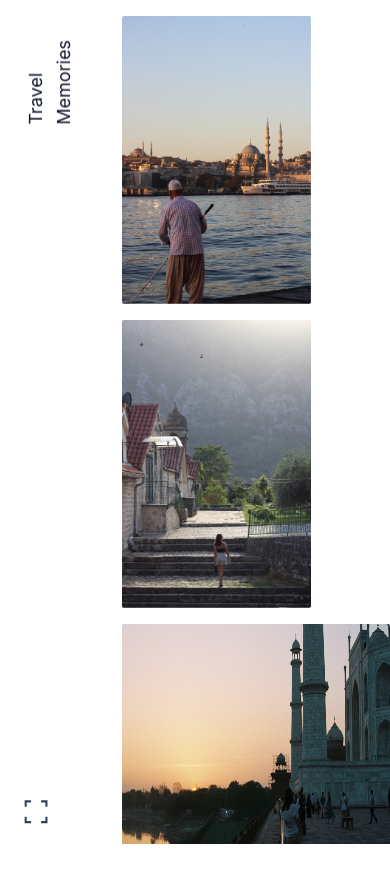
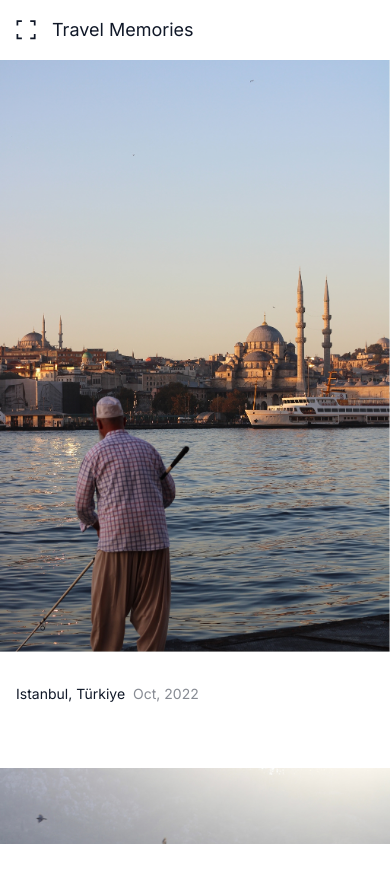
Before and after one commit to danilowoz/memories, a Next.js app: page / in a window 390 px wide. Shown: the top 882 px of the page. Built offline with nearby package versions, Linux system fonts and the light colour scheme.

Commit message:
mobile version

```diff
--- a/src/app/page.tsx
+++ b/src/app/page.tsx
@@ -9,12 +9,12 @@ import payload from "@/data.json";
 import { cn } from "@/utils/classname";
 import type { Photo } from "@/utils/types";
 import { motion } from "motion/react";
-import { Scroller } from "../components/scroller";
+import { ListView } from "../components/list-view";
 
 export default function Home() {
   return (
     <Provider>
-      <Scroller>
+      <ListView>
         {payload.map((item, index) => {
           return (
             <Album
@@ -29,7 +29,7 @@ export default function Home() {
         })}
 
         <GridView />
-      </Scroller>
+      </ListView>
 
       <Toggle />
     </Provider>
--- a/src/components/grid-view.tsx
+++ b/src/components/grid-view.tsx
@@ -2,12 +2,14 @@
 
 import payload from "@/data.json";
 import { cn } from "@/utils/classname";
-import { AnimatePresence, motion } from "motion/react";
+import { formatDate } from "@/utils/date";
+import { AnimatePresence, type HTMLMotionProps, motion } from "motion/react";
 import React from "react";
 import { context } from "./context";
 
 export const GridView = () => {
   const { layout, setLayout, clickedId } = React.useContext(context);
+  const [hasInteracted, setHasInteracted] = React.useState(false);
 
   function handleImageClick(id: string) {
     const horizontalElementImage = document.getElementById(id);
@@ -75,15 +77,16 @@ export const GridView = () => {
           });
         }}
         className={cn(
-          "fixed inset-0 overflow-auto z-20 grid grid-cols-4 gap-24 py-4",
+          "fixed inset-0 overflow-auto z-20 md:grid md:grid-cols-4 md:gap-24 md:py-4",
           {
             "pointer-events-none": layout === "list",
           },
         )}
       >
         {payload.map((album) => {
-          const indexClickedId = album.photos.findIndex(
-            (p) => p.filename === clickedId,
+          const indexClickedId = Math.max(
+            album.photos.findIndex((p) => p.filename === clickedId),
+            hasInteracted ? 0 : -1,
           );
 
           return (
@@ -101,7 +104,11 @@ export const GridView = () => {
                       initial={{ opacity: 0 }}
                       animate={{ opacity: 1 }}
                       exit={{ opacity: 0 }}
-                      className="sticky top-0 pr-6 aspect-square inline-block hover:text-(--color) transition-colors cursor-pointer text-gray-900 m-0 text-lg font-display -rotate-90 translate-x-5.5"
+                      className={cn(
+                        "text-lg font-display text-gray-900",
+                        "w-full flex gap-4 items-center md:inline-block md:w-auto p-4 md:p-0",
+                        "md:sticky md:top-0 md:pr-6 md:aspect-square md:hover:text-(--color) md:transition-colors md:cursor-pointer md:m-0 md:-rotate-90 md:translate-x-5.5",
+                      )}
                       onClick={() => {
                         handleImageClick(`horizontal-${album.id}`);
                       }}
@@ -110,6 +117,20 @@ export const GridView = () => {
                         opacity: 1,
                       }}
                     >
+                      <svg
+                        width="371"
+                        height="371"
+                        viewBox="0 0 371 371"
+                        fill="none"
+                        className="inset-0 w-5 h-5 md:hidden"
+                      >
+                        <title>Logo</title>
+                        <path
+                          d="M10 259H42V326H109V358H10V259ZM363 358H264V326H331V259H363V358ZM109 5V37H42V104H10V5H109ZM363 104H331V37H264V5H363V104Z"
+                          fill="currentColor"
+                        />
+                      </svg>
+
                       {album.name}
                     </motion.h2>
                   )}
@@ -118,7 +139,8 @@ export const GridView = () => {
               <div className="flex flex-wrap gap-4 col-span-3">
                 {album.photos.map((photo, index) => {
                   return (
-                    <AnimatePresence key={photo.id} initial={false}>
+                    <React.Fragment key={photo.id}>
+                      <AnimatePresence initial={false} key={photo.id}>
                         {layout === "grid" && (
                           <motion.img
                             id={`vertical-${photo.filename}`}
@@ -127,17 +149,24 @@ export const GridView = () => {
                             height={photo.format === "landscape" ? 1536 : 1536}
                             onClick={() => {
                               handleImageClick(`horizontal-${photo.filename}`);
+                              setHasInteracted(false);
                             }}
                             transition={{
-                            duration: getDuration(indexClickedId, index),
+                              type: "spring",
+                              bounce: 0,
+                              duration: 0.4,
+                              // duration:
+                              //   activeAlbumIndex === albumIndex
+                              //     ? getDuration(indexClickedId, index)
+                              //     : 0,
                             }}
                             style={{
                               zIndex: indexClickedId === index ? 10 : 1,
                             }}
                             className={cn(
-                            "h-72 w-auto cursor-pointer rounded-xs relative",
+                              "md:h-72 md:w-auto cursor-pointer md:rounded-xs relative pointer-events-none md:pointer-events-auto",
                               {
-                              "w-[432px]": photo.format === "landscape",
+                                "md:w-[432px]": photo.format === "landscape",
                               },
                             )}
                             src={photo.filename}
@@ -146,9 +175,24 @@ export const GridView = () => {
                               scale: 1.03,
                               transition: { duration: 0.2 },
                             }}
+                            onMouseEnter={() => {
+                              setHasInteracted(true);
+                            }}
                           />
                         )}
                       </AnimatePresence>
+
+                      {"location" in photo && photo.date && (
+                        <figcaption className="md:hidden p-4 pb-12 flex gap-2">
+                          <p className="text-gray-900 m-0 text-sm font-display">
+                            {photo.location}
+                          </p>
+                          <p className="text-gray-900/50 m-0 text-sm">
+                            {formatDate(photo.date)}
+                          </p>
+                        </figcaption>
+                      )}
+                    </React.Fragment>
                   );
                 })}
               </div>
@@ -166,5 +210,5 @@ function getDuration(target: number, index: number) {
   }
 
   const distance = Math.abs(target - index);
-  return distance === 0 ? 0.3 : Math.max(0.1, 0.3 - distance * 0.1);
+  return distance === 0 ? 0.6 : Math.max(0, 0.6 - distance * 0.03);
 }
--- a/src/components/image.tsx
+++ b/src/components/image.tsx
@@ -2,6 +2,7 @@
 
 import { useIsSafari } from "@/utils/browser";
 import { cn } from "@/utils/classname";
+import { formatDate } from "@/utils/date";
 import { AnimatePresence, motion } from "motion/react";
 import NextjsImage from "next/image";
 import React from "react";
@@ -121,17 +122,3 @@ export const Image = ({
     </>
   );
 };
-
-function formatDate(date: string) {
-  const fullDate = new Date(date);
-
-  const month = fullDate.toLocaleDateString("en-US", {
-    month: "short",
-  });
-
-  const year = fullDate.toLocaleDateString("en-US", {
-    year: "numeric",
-  });
-
-  return `${month}, ${year}`;
-}
--- a/src/components/scroller.tsx
+++ b/src/components/list-view.tsx
@@ -17,7 +17,7 @@ import { context } from "./context";
 
 const payload = data as Memories;
 
-export const Scroller = ({
+export const ListView = ({
   children,
 }: {
   children: React.ReactNode;
@@ -311,7 +311,7 @@ export const Scroller = ({
       {children}
 
       <motion.div
-        className="hidden md:flex fixed left-0 right-0 bottom-0 mx-6 flex-row gap-4 items-center h-[70px]"
+        className="hidden md:flex fixed left-0 right-0 bottom-0 mx-6 flex-row gap-4 items-center h-[64px]"
         initial={{ opacity: 0 }}
         animate={{ opacity: layout === "list" ? 1 : 0 }}
         transition={{
@@ -321,7 +321,7 @@ export const Scroller = ({
       >
         <div
           ref={trackRef}
-          className="flex flex-row gap-6 items-center flex-1 peer h-[50px]"
+          className="flex flex-row gap-6 items-center flex-1 peer h-[42px]"
           onMouseDown={handleThumbMouseDown}
           onClick={handleTrackClick}
           onMouseMove={(e) => {
@@ -447,6 +447,12 @@ const TimelineItem = ({
     if (isDark) {
       return relativePosition.on("change", (value) => {
         setEnableDarkMode(value > -40);
+
+        if (value > -40) {
+          document.body.classList.add("dark");
+        } else {
+          document.body.classList.remove("dark");
+        }
       });
     }
   }, [isDark, relativePosition, setEnableDarkMode]);
--- a/src/components/toggle.tsx
+++ b/src/components/toggle.tsx
@@ -8,7 +8,7 @@ import React from "react";
 import { context } from "./context";
 
 export const Toggle = () => {
-  const { layout, setLayout } = React.useContext(context);
+  const { layout, setLayout, setEnableDarkMode } = React.useContext(context);
   const [show, setShow] = React.useState(false);
   const transition: MotionNodeAnimationOptions["transition"] = {
     type: "spring",
@@ -24,10 +24,15 @@ export const Toggle = () => {
       type="button"
       onClick={() => {
         setLayout((prev) => (prev === "grid" ? "list" : "grid"));
+        if (layout === "list") {
+          setEnableDarkMode(false);
+          document.body.classList.remove("dark");
+        }
       }}
       className={cn(
-        "fixed left-6 bottom-5 z-50",
-        "w-6 h-6 rounded flex cursor-pointer",
+        "hidden md:flex fixed left-6 bottom-5 z-50",
+        "w-6 h-6 rounded cursor-pointer",
+        "text-gray-700 dark:text-gray-400 transition-colors",
       )}
       onMouseEnter={() => setShow(true)}
       onMouseLeave={() => setShow(false)}
@@ -84,7 +89,7 @@ export const Toggle = () => {
         height="371"
         viewBox="0 0 371 371"
         fill="none"
-        className="absolute inset-0 w-6 h-6 text-gray-700"
+        className="absolute inset-0 w-6 h-6"
         animate={{ scale: show ? 0.7 : 1, opacity: show ? 0 : 1 }}
         transition={transition}
       >
--- a/src/styles/globals.css
+++ b/src/styles/globals.css
@@ -1,4 +1,6 @@
 @import "tailwindcss";
+
+@custom-variant dark (&:where(.dark, .dark *));
 
 :root {
   --saturation: 40%;
@@ -6,7 +8,7 @@
 
   --color-1: hsl(126, var(--saturation), var(--lightness));
   --color-2: hsl(0, var(--saturation), var(--lightness));
-  --color-3: #666;
+  --color-3: oklch(70.7% 0.022 261.325);
 }
 
 *::selection {
--- /dev/null
+++ b/src/utils/date.ts
@@ -0,0 +1,13 @@
+export function formatDate(date: string) {
+  const fullDate = new Date(date);
+
+  const month = fullDate.toLocaleDateString("en-US", {
+    month: "short",
+  });
+
+  const year = fullDate.toLocaleDateString("en-US", {
+    year: "numeric",
+  });
+
+  return `${month}, ${year}`;
+}
```
Also changed, not shown: src/components/cover.tsx (+1 -13 lines). Lines whose indentation alone changed are shown as unchanged.
